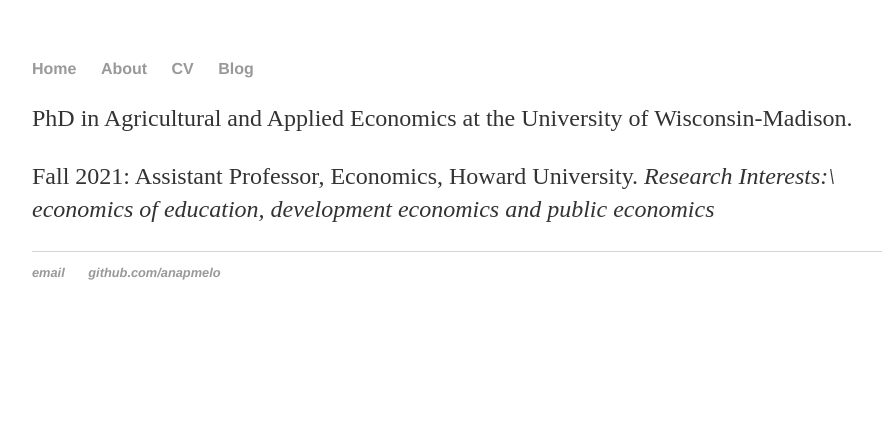
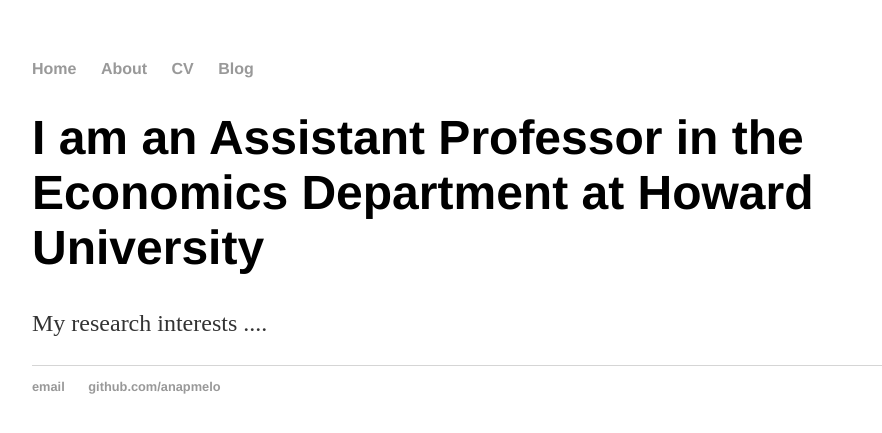
Before and after one commit to anapmelo/anapmelo.github.io, a Jekyll site: the page built from index.html, in a window 1280 px wide. Shown: the top 433 px of the page, without its empty margins (160-1042 px from the left). Built offline with Jekyll 4.4.1, drawn with Linux system fonts in a browser that asks for light colours.

Commit message:
Update index.html

```diff
--- a/index.html
+++ b/index.html
@@ -1,31 +1,8 @@
-<!DOCTYPE html>
-<html>
-	<head>
-		<title>Ana Paula Melo</title>
-		<!-- link to main stylesheet -->
-		<link rel="stylesheet" type="text/css" href="/css/main.css">
-	</head>
-	<body>
-		<nav>
-    		<ul>
-        		<li><a href="/">Home</a></li>
-	        	<li><a href="/about">About</a></li>
-        		<li><a href="/cv">CV</a></li>
-        		<li><a href="/blog">Blog</a></li>
-    		</ul>
-		</nav>
-		<div class="container">
-    		<div class="blurb">
-        		<p>PhD in Agricultural and Applied Economics at the University of Wisconsin-Madison.</p>
-				<p>Fall 2021: Assistant Professor, Economics, Howard University.
-          <em>Research Interests:\<em> economics of education,  development economics and public economics
-    		</div><!-- /.blurb -->
-		</div><!-- /.container -->
-		<footer>
-    		<ul>
-        		<li><a href="mailto:anamelo.econ@gmail.com">email</a></li>
-        		<li><a href="https://github.com/anapmelo">github.com/anapmelo</a></li>
-			</ul>
-		</footer>
-	</body>
-</html>
+---
+layout: default
+title: Ana Paula Melo
+---
+<div class="blurb">
+	<h1>I am an Assistant Professor in the Economics Department at Howard University</h1>
+	<p>My research interests ....</p>
+</div><!-- /.blurb -->
```
